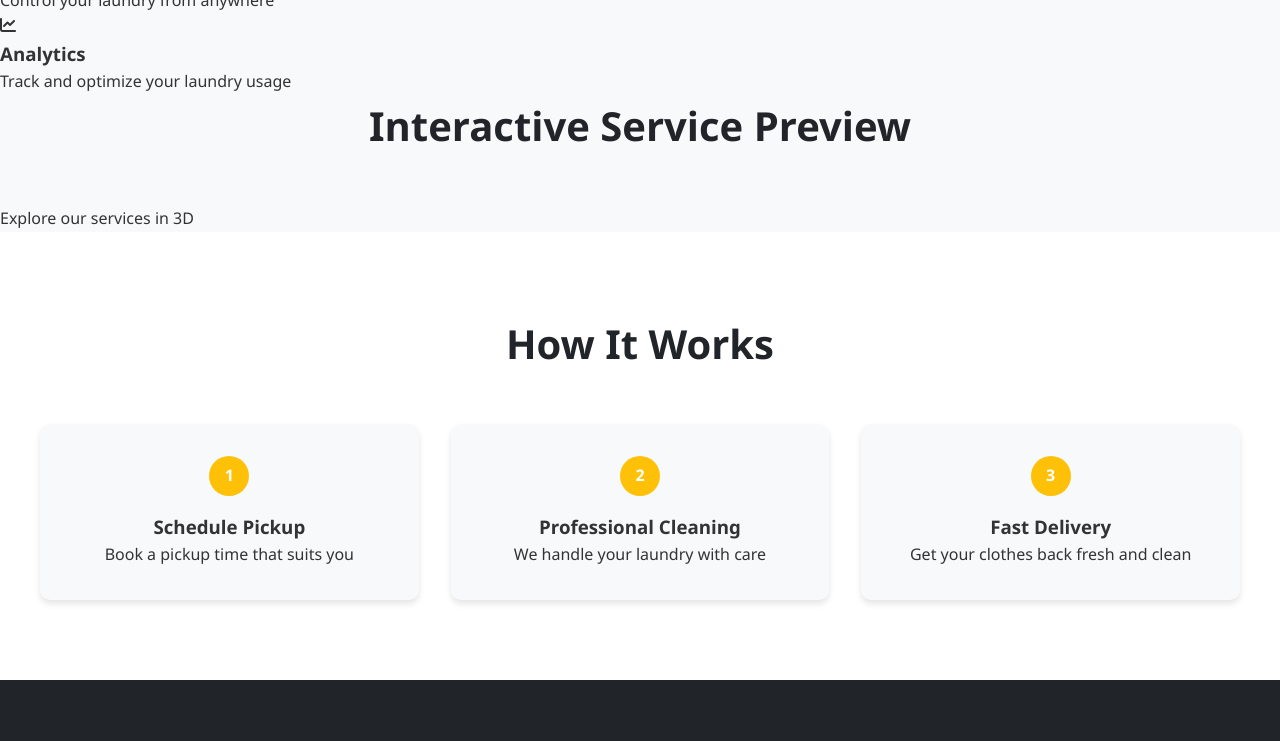
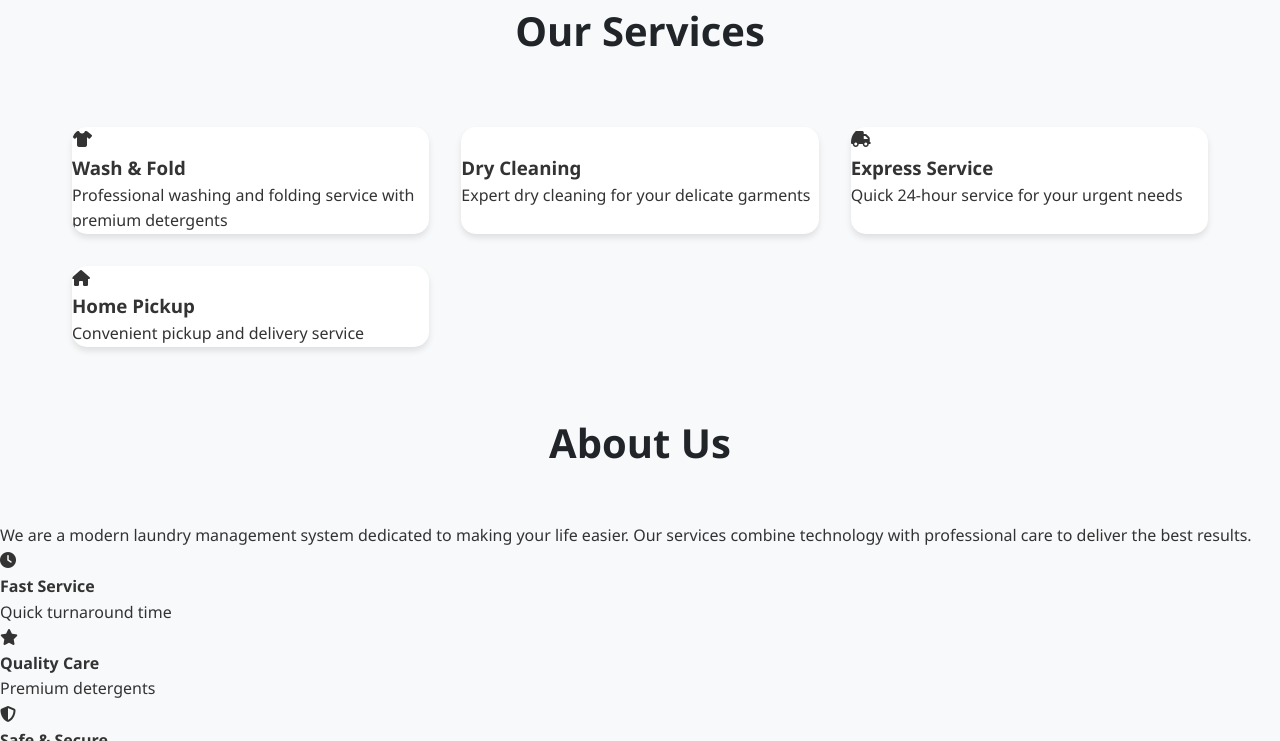
Before and after one commit to Gowthamhegde/laundry, a PHP site: page / in a window 1280 px wide. Shown: the part 801-1542 px from the top of the page. Run offline with PHP 8.4, Linux system fonts and the light colour scheme; some libraries are stand-ins or nearby versions.

Commit message:
first commit

```diff
--- a/index.html
+++ b/index.html
@@ -4,369 +4,160 @@
 <head>
     <meta charset="UTF-8">
     <meta name="viewport" content="width=device-width, initial-scale=1.0">
-    <title>LaundryPro - Advanced Laundry Management</title>
+    <title>Laundry Management System</title>
+    <link rel="stylesheet" href="https://cdnjs.cloudflare.com/ajax/libs/font-awesome/6.7.2/css/all.min.css">
     <link rel="stylesheet" href="index.css">
-    <link rel="stylesheet" href="animations.css">
-    <link rel="stylesheet" href="https://cdnjs.cloudflare.com/ajax/libs/font-awesome/6.0.0/css/all.min.css">
-    <script type="module" src="advanced-3d.js"></script>
-    <style>
-        /* Advanced 3D Container Styles */
-        .three-d-container {
-            width: 100%;
-            height: 100vh;
-            position: relative;
-            overflow: hidden;
-            background: transparent;
-        }
-
-        .hero-3d {
-            height: 100vh;
-            position: absolute;
-            top: 0;
-            left: 0;
-            z-index: 1;
-        }
-
-        .content-overlay {
-            position: relative;
-            z-index: 2;
-            background: rgba(0, 0, 0, 0.5);
-            height: 100vh;
-            display: flex;
-            align-items: center;
-            justify-content: center;
-            flex-direction: column;
-            color: var(--white);
-        }
-
-        /* Parallax Sections */
-        .parallax-section {
-            height: 100vh;
-            background-attachment: fixed;
-            background-position: center;
-            background-repeat: no-repeat;
-            background-size: cover;
-            position: relative;
-            overflow: hidden;
-        }
-
-        .parallax-content {
-            position: relative;
-            z-index: 2;
-            padding: 5rem 2rem;
-            background: rgba(0, 0, 0, 0.7);
-            height: 100%;
-            display: flex;
-            align-items: center;
-            justify-content: center;
-            flex-direction: column;
-        }
-
-        /* Interactive Cards */
-        .interactive-card {
-            background: rgba(255, 255, 255, 0.1);
-            backdrop-filter: blur(10px);
-            border-radius: 20px;
-            padding: 2rem;
-            margin: 1rem;
-            transition: all 0.3s ease;
-            cursor: pointer;
-            position: relative;
-            overflow: hidden;
-        }
-
-        .interactive-card::before {
-            content: '';
-            position: absolute;
-            top: 0;
-            left: 0;
-            right: 0;
-            bottom: 0;
-            background: linear-gradient(45deg, var(--primary-color), var(--secondary-color));
-            opacity: 0;
-            transition: opacity 0.3s ease;
-            z-index: -1;
-        }
-
-        .interactive-card:hover::before {
-            opacity: 0.2;
-        }
-
-        .interactive-card:hover {
-            transform: translateY(-10px) scale(1.02);
-            box-shadow: 0 20px 40px rgba(0, 0, 0, 0.3);
-        }
-
-        /* Advanced Navigation */
-        .navbar {
-            position: fixed;
-            top: 0;
-            left: 0;
-            right: 0;
-            z-index: 1000;
-            background: rgba(0, 0, 0, 0.8);
-            backdrop-filter: blur(10px);
-        }
-
-        .nav-links a {
-            position: relative;
-            overflow: hidden;
-        }
-
-        .nav-links a::after {
-            content: '';
-            position: absolute;
-            bottom: 0;
-            left: 0;
-            width: 100%;
-            height: 2px;
-            background: var(--primary-color);
-            transform: scaleX(0);
-            transition: transform 0.3s ease;
-        }
-
-        .nav-links a:hover::after {
-            transform: scaleX(1);
-        }
-
-        /* Particle Background */
-        .particles {
-            position: absolute;
-            top: 0;
-            left: 0;
-            width: 100%;
-            height: 100%;
-            z-index: 0;
-        }
-
-        /* Advanced Animations */
-        .float-animation {
-            animation: float 6s ease-in-out infinite;
-        }
-
-        @keyframes float {
-            0% { transform: translateY(0px); }
-            50% { transform: translateY(-20px); }
-            100% { transform: translateY(0px); }
-        }
-
-        .glow-animation {
-            animation: glow 2s ease-in-out infinite alternate;
-        }
-
-        @keyframes glow {
-            from { box-shadow: 0 0 10px var(--primary-color); }
-            to { box-shadow: 0 0 20px var(--primary-color), 0 0 30px var(--secondary-color); }
-        }
-
-        /* Responsive Design */
-        @media (max-width: 768px) {
-            .three-d-container {
-                height: 50vh;
-            }
-
-            .hero-3d {
-                height: 50vh;
-            }
-
-            .content-overlay {
-                height: 50vh;
-            }
-
-            .parallax-section {
-                height: auto;
-                min-height: 100vh;
-            }
-        }
-    </style>
+    <link rel="stylesheet" href="slide.css">
 </head>
 
 <body>
-    <!-- Advanced Navigation -->
+    <!-- Navigation Bar -->
     <nav class="navbar">
         <div class="nav-container">
             <div class="logo">
-                <img src="images/logo.png" alt="Laundry Logo" class="animate-float">
-                <h1>LaundryPro</h1>
+                <img src="./images/logo.png" alt="Laundry Techs Logo">
+                <h1>Laundry Techs</h1>
             </div>
             <div class="nav-links">
-                <a href="index.html" class="active">Home</a>
-                <a href="services.html">Services</a>
-                <a href="about.html">About</a>
-                <a href="contact.html">Contact</a>
+                <a href="#home" class="active">Home</a>
+                <a href="#services">Services</a>
+                <a href="#about">About</a>
+                <a href="#contact">Contact</a>
                 <a href="login.html" class="btn-login">Login</a>
                 <a href="register.html" class="btn-register">Register</a>
+            </div>
+            <div class="mobile-menu">
+                <i class="fas fa-bars"></i>
             </div>
         </div>
     </nav>
 
-    <!-- Hero Section with 3D -->
-    <section class="hero">
-        <div id="hero-3d" class="hero-3d-container"></div>
+    <!-- Hero Section -->
+    <section id="home" class="hero-section">
         <div class="hero-content">
-            <h1 class="hero-title animate-fadeIn">Welcome to LaundryPro</h1>
-            <p class="hero-subtitle animate-fadeIn">Experience the future of laundry management</p>
+            <h1>Professional Laundry Services</h1>
+            <p>Experience the convenience of modern laundry management with our state-of-the-art services</p>
             <div class="hero-buttons">
-                <a href="services.html" class="btn btn-primary hover-glow">Get Started</a>
-                <a href="register.html" class="btn btn-secondary hover-glow">Learn More</a>
+                <a href="register.html" class="btn btn-primary">Get Started</a>
+                <a href="#services" class="btn btn-secondary">Our Services</a>
+            </div>
+        </div>
+        <div class="hero-image">
+            <img src="./images/laundryimage.png" alt="Laundry Services">
+        </div>
+    </section>
+
+    <!-- Services Section -->
+    <section id="services" class="services-section">
+        <h2 class="section-title">Our Services</h2>
+        <div class="services-grid">
+            <div class="service-card">
+                <i class="fas fa-tshirt"></i>
+                <h3>Wash & Fold</h3>
+                <p>Professional washing and folding service with premium detergents</p>
+            </div>
+            <div class="service-card">
+                <i class="fas fa-iron"></i>
+                <h3>Dry Cleaning</h3>
+                <p>Expert dry cleaning for your delicate garments</p>
+            </div>
+            <div class="service-card">
+                <i class="fas fa-truck"></i>
+                <h3>Express Service</h3>
+                <p>Quick 24-hour service for your urgent needs</p>
+            </div>
+            <div class="service-card">
+                <i class="fas fa-home"></i>
+                <h3>Home Pickup</h3>
+                <p>Convenient pickup and delivery service</p>
             </div>
         </div>
     </section>
 
-    <!-- Features Section -->
-    <section class="features">
-        <h2 class="section-title animate-fadeIn">Advanced Features</h2>
-        <div class="features-grid">
-            <div class="feature-card hover-lift animate-slideInLeft">
-                <div class="feature-icon">
-                    <i class="fas fa-robot"></i>
+    <!-- About Section -->
+    <section id="about" class="about-section">
+        <div class="about-content">
+            <h2 class="section-title">About Us</h2>
+            <p>We are a modern laundry management system dedicated to making your life easier. Our services combine technology with professional care to deliver the best results.</p>
+            <div class="features">
+                <div class="feature">
+                    <i class="fas fa-clock"></i>
+                    <h4>Fast Service</h4>
+                    <p>Quick turnaround time</p>
                 </div>
-                <h3>AI-Powered</h3>
-                <p>Smart algorithms optimize your laundry process</p>
+                <div class="feature">
+                    <i class="fas fa-star"></i>
+                    <h4>Quality Care</h4>
+                    <p>Premium detergents</p>
+                </div>
+                <div class="feature">
+                    <i class="fas fa-shield-alt"></i>
+                    <h4>Safe & Secure</h4>
+                    <p>Secure handling</p>
+                </div>
             </div>
-            <div class="feature-card hover-lift animate-slideInLeft">
-                <div class="feature-icon">
-                    <i class="fas fa-mobile-alt"></i>
-                </div>
-                <h3>Mobile App</h3>
-                <p>Control your laundry from anywhere</p>
-            </div>
-            <div class="feature-card hover-lift animate-slideInLeft">
-                <div class="feature-icon">
-                    <i class="fas fa-chart-line"></i>
-                </div>
-                <h3>Analytics</h3>
-                <p>Track and optimize your laundry usage</p>
-            </div>
+        </div>
+        <div class="about-image">
+            <img src="./images/about-image.jpg" alt="About Us">
         </div>
     </section>
 
-    <!-- 3D Service Preview -->
-    <section class="service-preview">
-        <div id="service-preview-3d" class="service-preview-3d"></div>
-        <div class="preview-content">
-            <h2 class="section-title animate-fadeIn">Interactive Service Preview</h2>
-            <p class="preview-text">Explore our services in 3D</p>
+    <!-- Contact Section -->
+    <section id="contact" class="contact-section">
+        <h2 class="section-title">Contact Us</h2>
+        <div class="contact-container">
+            <div class="contact-info">
+                <div class="info-item">
+                    <i class="fas fa-map-marker-alt"></i>
+                    <p>123 Laundry Street, City</p>
+                </div>
+                <div class="info-item">
+                    <i class="fas fa-phone"></i>
+                    <p>+1 234 567 890</p>
+                </div>
+                <div class="info-item">
+                    <i class="fas fa-envelope"></i>
+                    <p>info@laundrytechs.com</p>
+                </div>
+            </div>
+            <form class="contact-form">
+                <input type="text" placeholder="Your Name" required>
+                <input type="email" placeholder="Your Email" required>
+                <textarea placeholder="Your Message" required></textarea>
+                <button type="submit" class="btn-primary">Send Message</button>
+            </form>
         </div>
     </section>
 
-    <!-- Process Section -->
-    <section class="process">
-        <h2 class="section-title animate-fadeIn">How It Works</h2>
-        <div class="process-steps">
-            <div class="step hover-scale animate-slideInRight">
-                <div class="step-number">1</div>
-                <h3>Schedule Pickup</h3>
-                <p>Book a pickup time that suits you</p>
-            </div>
-            <div class="step hover-scale animate-slideInRight">
-                <div class="step-number">2</div>
-                <h3>Professional Cleaning</h3>
-                <p>We handle your laundry with care</p>
-            </div>
-            <div class="step hover-scale animate-slideInRight">
-                <div class="step-number">3</div>
-                <h3>Fast Delivery</h3>
-                <p>Get your clothes back fresh and clean</p>
-            </div>
-        </div>
-    </section>
-
-    <!-- Advanced Footer -->
-    <footer class="footer">
-    <!-- Interactive Process Section -->
-    <section class="parallax-section" style="background-image: url('images/backgrounds/process-bg.jpg');">
-        <div class="parallax-content">
-            <h2 class="section-title animate-fadeIn">How It Works</h2>
-            <div class="process-grid">
-                <div class="interactive-card hover-lift animate-slideInRight stagger-1">
-                    <div class="step-number">1</div>
-                    <h3>Schedule</h3>
-                    <p>Book your service through our advanced platform</p>
-                </div>
-                <div class="interactive-card hover-lift animate-slideInRight stagger-2">
-                    <div class="step-number">2</div>
-                    <h3>Pickup</h3>
-                    <p>Our smart routing system ensures efficient collection</p>
-                </div>
-                <div class="interactive-card hover-lift animate-slideInRight stagger-3">
-                    <div class="step-number">3</div>
-                    <h3>Process</h3>
-                    <p>State-of-the-art facilities handle your laundry</p>
-                </div>
-                <div class="interactive-card hover-lift animate-slideInRight stagger-4">
-                    <div class="step-number">4</div>
-                    <h3>Delivery</h3>
-                    <p>Real-time tracking for your clean clothes</p>
-                </div>
-            </div>
-        </div>
-    </section>
-
-    <!-- Advanced Footer -->
+    <!-- Footer -->
     <footer class="footer">
         <div class="footer-content">
             <div class="footer-section">
-                <h3>Quick Links</h3>
-                <a href="index.html">Home</a>
-                <a href="services.html">Services</a>
-                <a href="about.html">About</a>
-                <a href="contact.html">Contact</a>
+                <h3>Laundry Techs</h3>
+                <p>Making laundry management simple and efficient.</p>
             </div>
             <div class="footer-section">
-                <h3>Services</h3>
-                <a href="#washing">Washing</a>
-                <a href="#dry-cleaning">Dry Cleaning</a>
-                <a href="#ironing">Ironing</a>
-                <a href="#pickup">Pickup & Delivery</a>
-            </div>
-            <div class="footer-section">
-                <h3>Contact Us</h3>
-                <p><i class="fas fa-phone"></i> +1 234 567 890</p>
-                <p><i class="fas fa-envelope"></i> info@laundrypro.com</p>
-                <p><i class="fas fa-map-marker-alt"></i> 123 Laundry St, City</p>
+                <h3>Quick Links</h3>
+                <a href="#home">Home</a>
+                <a href="#services">Services</a>
+                <a href="#about">About</a>
+                <a href="#contact">Contact</a>
             </div>
             <div class="footer-section">
                 <h3>Follow Us</h3>
                 <div class="social-links">
-                    <a href="#" class="hover-scale"><i class="fab fa-facebook-f"></i></a>
-                    <a href="#" class="hover-scale"><i class="fab fa-twitter"></i></a>
-                    <a href="#" class="hover-scale"><i class="fab fa-instagram"></i></a>
-                    <a href="#" class="hover-scale"><i class="fab fa-linkedin-in"></i></a>
+                    <a href="#"><i class="fab fa-facebook"></i></a>
+                    <a href="#"><i class="fab fa-twitter"></i></a>
+                    <a href="#"><i class="fab fa-instagram"></i></a>
+                    <a href="#"><i class="fab fa-linkedin"></i></a>
                 </div>
             </div>
         </div>
         <div class="footer-bottom">
-            <p>&copy; 2024 LaundryPro. All rights reserved.</p>
+            <p>&copy; 2024 Laundry Techs. All rights reserved.</p>
         </div>
     </footer>
 
-    <!-- Scripts -->
-    <script type="module" src="3d-components.js"></script>
-    <script>
-        // Initialize particle background
-        const particles = document.querySelector('.particles');
-        for (let i = 0; i < 100; i++) {
-            const particle = document.createElement('div');
-            particle.className = 'particle';
-            particle.style.left = `${Math.random() * 100}%`;
-            particle.style.top = `${Math.random() * 100}%`;
-            particle.style.animationDuration = `${Math.random() * 3 + 2}s`;
-            particles.appendChild(particle);
-        }
-
-        // Add scroll animations
-        const observer = new IntersectionObserver((entries) => {
-            entries.forEach(entry => {
-                if (entry.isIntersecting) {
-                    entry.target.classList.add('animate-fadeIn');
-                }
-            });
-        }, { threshold: 0.1 });
-
-        document.querySelectorAll('.interactive-card').forEach(card => {
-            observer.observe(card);
-        });
-    </script>
+    <script src="script.js"></script>
 </body>
 </html>
```
Also changed, not shown: animations.css (+74 -1 lines), index.css (+70 -18 lines), services.html (+11 -0 lines), animation.gif (added), 1 other file.
